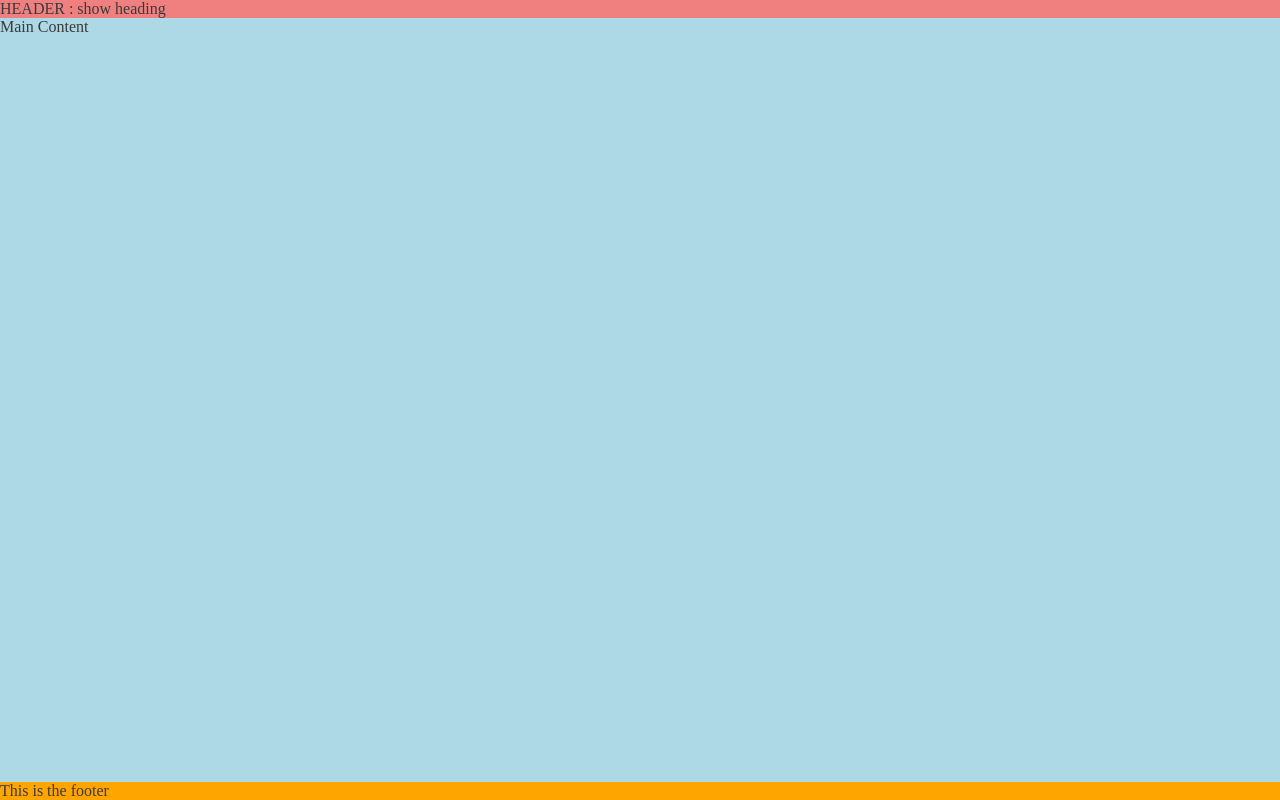
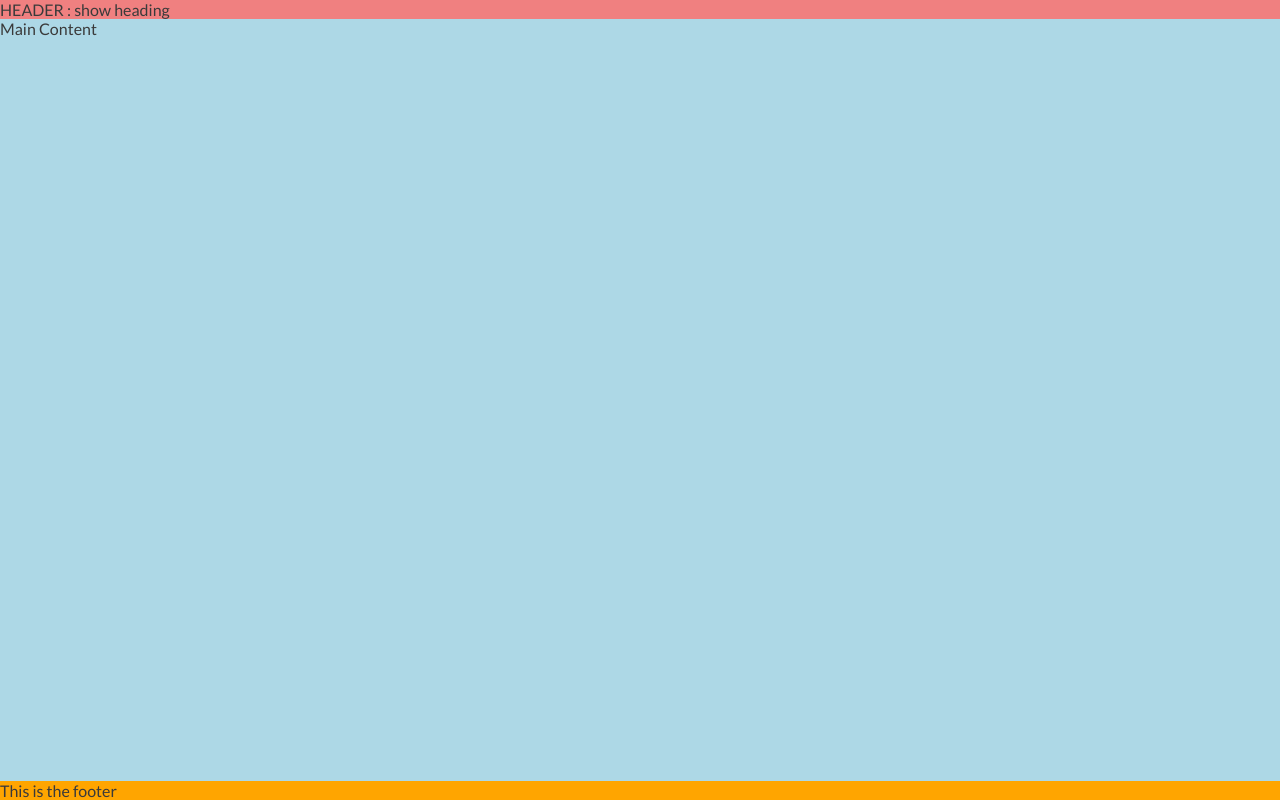
Before and after one commit to AmrutaKulkarni01/love-running, a plain HTML site: page index.html in a window 1280 px wide. Drawn offline with Linux system fonts and the light colour scheme.

Commit message:
Add 'Lato' font family to body styles

```diff
--- a/assets/css/style.css
+++ b/assets/css/style.css
@@ -1,3 +1,6 @@
+/* Google fonts import */
+@import url('https://fonts.googleapis.com/css2?family=Lato:ital,wght@0,100;0,300;0,400;0,700;0,900;1,100;1,300;1,400;1,700;1,900&family=Oswald:wght@200..700&display=swap');
+
 /* Asterisk wildcard selector to override default styles added by the browser */
 * {
     padding: 0;
@@ -13,6 +16,7 @@ body {
     flex-direction: column;
     /* Generic project styles */
     color: #3a3a3a;
+    font-family: 'Lato', sans-serif;
 }
 
 /*HEADER*/
@@ -25,7 +29,7 @@ header
 main
 {
     background-color: lightblue;
-    flex: 1 0 auto
+    flex: 1 0 auto;
 }
 
 
```
